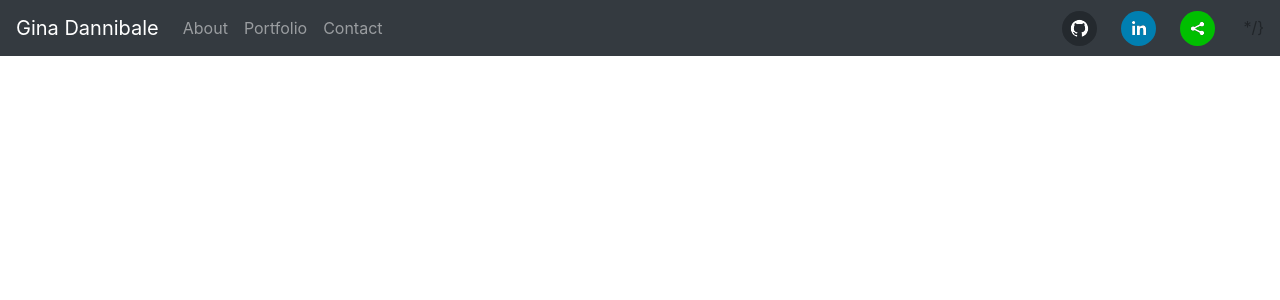
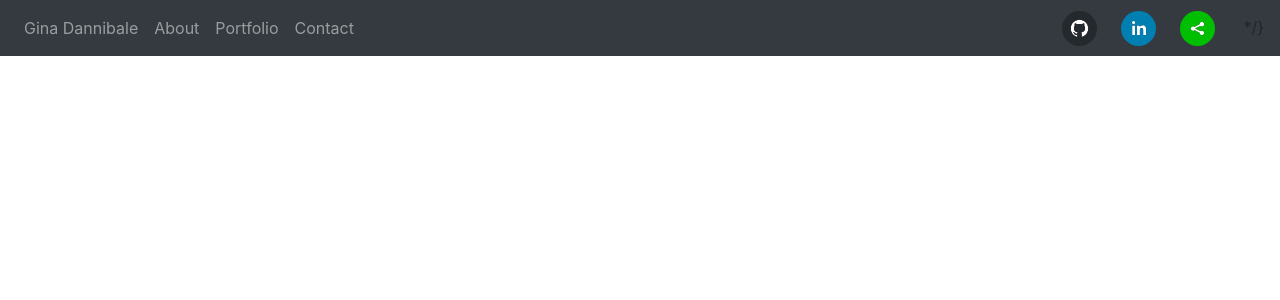
Before and after one commit to gdannibale/My-REACT-Portfolio, a React (Create React App) app: page / in a window 1280 px wide. Shown: the top 300 px of the page. Built offline with nearby package versions, Linux system fonts and the light colour scheme.

Commit message:
Portfolio page updates

```diff
--- a/public/index.html
+++ b/public/index.html
@@ -25,6 +25,8 @@
       Learn how to configure a non-root public URL by running `npm run build`.
     -->
     <title>My Portfolio</title>
+
+
   </head>
   <body>
     <noscript>You need to enable JavaScript to run this app.</noscript>
--- a/src/components/Navbar/Navbar.js
+++ b/src/components/Navbar/Navbar.js
@@ -12,10 +12,23 @@ import { SocialIcon } from "react-social-icons"
 export default function NavBar(props) {
     return(
         <Navbar fixed="top" bg="dark" variant="dark" expand="md">
-            <Navbar.Brand href="Home.js">Gina Dannibale</Navbar.Brand>
+            {/* <Navbar.Brand href="#home">Gina Dannibale</Navbar.Brand> */}
             <Navbar.Toggle aria-controls="basic-navbar-nav" />
             <Navbar.Collapse id="basic-navbar-nav">
                 <Nav className="mr-auto">
+                <Nav.Link
+                        href="#home"
+                        onClick={() => props.handlePageChange("Home")}
+                        activeClass="active"
+                        to="Home"
+                        spy={true}
+                        smooth={true}
+                        offset={-70}
+                        duration={800}
+                        activeClassName="text-white"
+                        className="d-inline-block align-top">
+                        Gina Dannibale
+                    </Nav.Link>
                     <Nav.Link
                         href="#about"
                         onClick={() => props.handlePageChange("About")}
--- a/src/components/Project.js
+++ b/src/components/Project.js
@@ -26,7 +26,7 @@ class Project extends Component {
       return <About />;
     } else if (this.state.currentPage === "Portfolio") {
       return <Portfolio />;
-    } else {
+    } else if (this.state.currentPage === "Contact") {
       return <Contact />;
     }
   };
--- a/src/pages/Portfolio.js
+++ b/src/pages/Portfolio.js
@@ -1,24 +1,91 @@
 import React from "react";
-import { Projects } from "../utils/Projects.js";
-import Project from "../components/Project.js"
+import { Container, Row, Col } from "reactstrap";
+import {
+  Card,
+  CardText,
+  CardBody,
+  CardLink,
+  CardTitle,
+  CardHeader,
+  CardFooter,
+  Button,
+} from "reactstrap";
+import { IconContext } from "react-icons";
+import { FaLinkedin, FaGithub, FaFileAlt } from "react-icons/fa";
 // import Navbar from "../components/Navbar/Navbar";
 
-export default function Portfolio(props) {
+export default function Portfolio() {
   return (
-      <>
-          <h1>My Projects</h1>
+    <div>
+      {/* <Navbar /> */}
+      <div className="container">
+        <Row id="contact" className="justify-content-center py-5">
+          <h1 style={{ textAlign: "center" }}>My Projects</h1>
+        </Row>
+        {/* <Row className="justify-content-center py-2">
+          <h1 style={{ textAlign: "center" }}>ginadannibale@gmail.com</h1>
+        </Row> */}
+        <Row className="justify-content-between row">
+          <Col className=" col-lg-3 col-12">
+            <Card>
+              <CardHeader>Super Hero Search</CardHeader>
+              <CardBody>
+                <IconContext.Provider value={{ color: "blue", size: "10em" }}>
+                  <a href="https://github.com/gdannibale/Super-Heroes.git"></a>
+                </IconContext.Provider>
 
-          <div className="projects-center" id="portfolio">
+                <CardText>The APP allows the user to search for their favorite superheroes using three API calls to get stats, gifs, and movies onto the screen that is created dynamically.</CardText>
+                <Button href="https://github.com/gdannibale/Super-Heroes.git" target="_blank">
+                  Start your search!
+                </Button>
+              </CardBody>
+            </Card>
+          </Col>
+          <Col className="col-lg-6 col-12">
+            <Card>
+              <CardHeader>GitHub</CardHeader>
+              <CardBody>
+                <IconContext.Provider value={{ color: "black", size: "10em" }}>
+                  <FaGithub />
+                </IconContext.Provider>
 
-              {
-                  Projects.map((projects) => {
-                      return <Project key={projects.id} {...projects} />
-                  })
-              }
-          </div >
-      </>
-  )
-            }
+                <CardText>Check out my repositories</CardText>
+                <Button
+                  href="https://github.com/gdannibale?tab=repositories"
+                  // target="_blank"
+                >
+                  My GitHub
+                </Button>
+              </CardBody>
+            </Card>
+            <Container />
+            <CardLink />
+            <CardTitle />
+            <CardFooter />
+            <FaFileAlt />
+          </Col>
+
+        </Row>
+        {/* <Col className="col-md-3 col-12">
+          <Card>
+            <CardHeader>My Resume</CardHeader>
+            <CardBody>
+              <IconContext.Provider value={{ color: "tan", size: "10em" }}>
+                <FaFileAlt />
+              </IconContext.Provider>
+
+              <CardText>A link to my Resume.</CardText>
+              <Button href={Resume} target="_blank">
+                My Resume
+              </Button>
+            </CardBody>
+          </Card>
+        </Col> */}
+      </div>
+    </div>
+  );
+}
+
 
 
 
```
Also changed, not shown: 1 other file (tests, documents, lock files or other folders).
